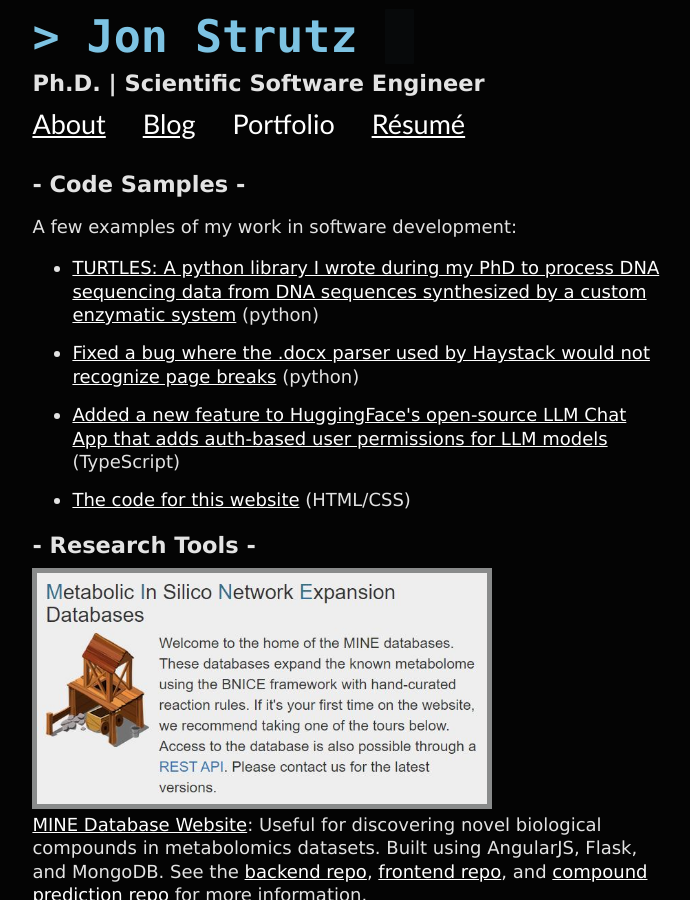
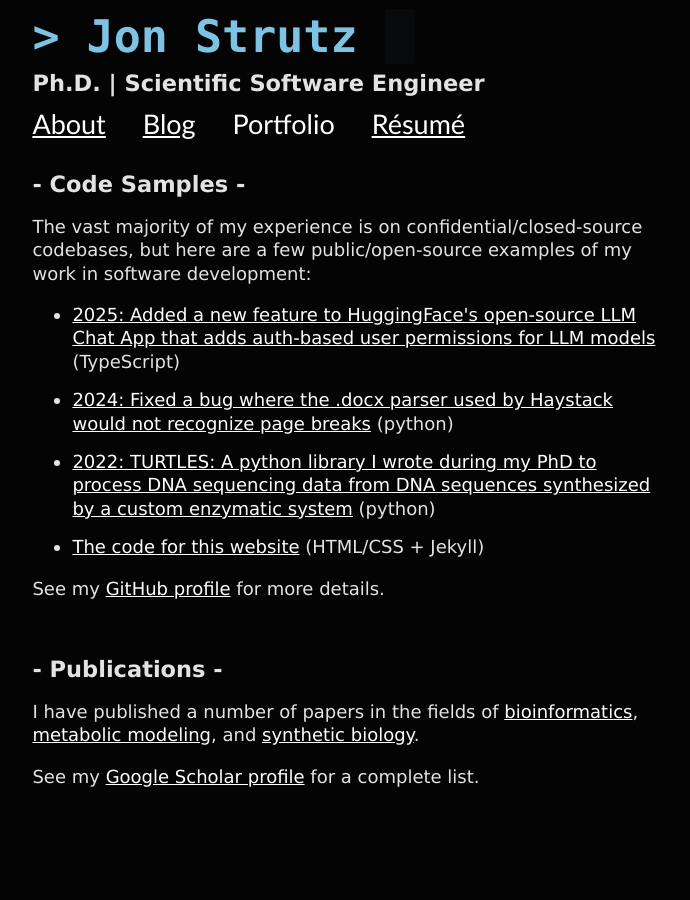
Before and after one commit to jonstrutz11/jonstrutz11.github.io, a Jekyll site: the page built from portfolio.html, in a window 1280 px wide and 900 px high. Shown: the whole window, without its empty margins (294-984 px from the left). Built offline with Jekyll 4.4.1, drawn with Linux system fonts in a browser that asks for light colours; some of the changed text lies outside the part shown.

Commit message:
Simplify portfolio

```diff
--- a/_data/links.yml
+++ b/_data/links.yml
@@ -17,6 +17,7 @@ papers:
 github:
   mineServer: https://github.com/tyo-nu/MINE-Server
   devSite: https://github.com/jonstrutz11/jonstrutz11.github.io
+  personal: https://github.com/jonstrutz11
 linkedin: https://www.linkedin.com/in/jonstrutz
 emails:
   personal: "mailto: jonstrutz11@gmail.com"
--- a/portfolio.html
+++ b/portfolio.html
@@ -15,23 +15,20 @@ title: Portfolio
     <!-- Code Samples -->
     <h1 class="subheading">- Code Samples -</h1>
     <p class="bodyText">
-      A few examples of my work in software development:
+      The vast majority of my experience is on confidential/closed-source codebases, but here are a few public/open-source examples of my work in software development:
     </p>
     <ul class="bodyText">
-      <li><a href="https://github.com/tyo-nu/turtles"><u>TURTLES: A python library I wrote during my PhD to process DNA sequencing data from DNA sequences synthesized by a custom enzymatic system</u></a> (python)</li>
-      <li><a href="https://github.com/deepset-ai/haystack/pull/8232"><u>Fixed a bug where the .docx parser used by Haystack would not recognize page breaks</u></a> (python)</li>
-      <li><a href="https://github.com/huggingface/chat-ui/pull/1631"><u>Added a new feature to HuggingFace's open-source LLM Chat App that adds auth-based user permissions for LLM models</u></a> (TypeScript)</li>
-      <li><a href="https://github.com/jonstrutz11/jonstrutz11.github.io"><u>The code for this website</u></a> (HTML/CSS)</li>
+      <li><a href="https://github.com/huggingface/chat-ui/pull/1631"><u>2025: Added a new feature to HuggingFace's open-source LLM Chat App that adds auth-based user permissions for LLM models</u></a> (TypeScript)</li>
+      <li><a href="https://github.com/deepset-ai/haystack/pull/8232"><u>2024: Fixed a bug where the .docx parser used by Haystack would not recognize page breaks</u></a> (python)</li>
+      <li><a href="https://github.com/tyo-nu/turtles"><u>2022: TURTLES: A python library I wrote during my PhD to process DNA sequencing data from DNA sequences synthesized by a custom enzymatic system</u></a> (python)</li>
+      <li><a href="https://github.com/jonstrutz11/jonstrutz11.github.io"><u>The code for this website</u></a> (HTML/CSS + Jekyll)</li>
     </ul>
 
-    <!-- Research Tools -->
-    <h1 class="subheading">- Research Tools -</h1>
+    <p class="bodyText">
+      See my <a href="{{ site.data.links.github.personal }}"><u>GitHub profile</u></a> for more details.
+    </p>
 
-    <img src="assets/images/tool-headers/mine-website.jpg" class="paperHeaderImage">
-    <p class="bodyText imageCaption">
-      <a href="https://minedatabase.ci.northwestern.edu/"><u>MINE Database Website</u></a>: Useful for discovering novel biological compounds in metabolomics datasets. Built using AngularJS, Flask, and MongoDB.
-      See the <a href="https://github.com/tyo-nu/MINE-Server"><u>backend repo</u></a>, <a href="https://github.com/tyo-nu/MINE-app"><u>frontend repo</u></a>, and <a href="https://github.com/tyo-nu/MINE-Database"><u>compound prediction repo</u></a> for more information.
-    </p>
+    <br>
 
     <!-- iOS Apps
     <h1 class="subheading">- iOS Apps -</h1>
@@ -40,36 +37,12 @@ title: Portfolio
       Coming soon!
     </p> -->
 
-    <!-- Selected Publications -->
-    <h1 class="subheading">- Selected Publications -</h1>
-
-    <img src="assets/images/paper-headers/mine-2.jpg" class="paperHeaderImage">
-    <p class="bodyText imageCaption">
-      <b>Strutz J</b>, Shebek K, Broadbelt L, Tyo K (2022)
-      <a href="assets/pdfs/mine-2.pdf"><u>MINE 2.0: enhanced biochemical coverage for peak identification in untargeted metabolomics</u></a>. <i>Bioinformatics</i>, 38(13):3484-3487.
-    </p>
-
-    <img src="assets/images/paper-headers/ipa-lanzatech.jpg" class="paperHeaderImage">
-    <p class="bodyText imageCaption">
-      Liew EF, Nogle R, Abdalla T, Rasor BJ, Canter C, Jensen RO, Wang L, <b>Strutz J</b>, ..., Köpke M (2022)
-      <a href="assets/pdfs/ipa-lanzatech.pdf"><u>Carbon-negative production of acetone and isopropanol by gas fermentation at industrial pilot scale</u></a>. <i>Nature Biotechnology</i>, 40:335-344.
-    </p>
-
-    <img src="assets/images/paper-headers/jacs-tdt-recording.jpg" class="paperHeaderImage">
-    <p class="bodyText imageCaption">
-      Bhan NJ, Callisto A, <b>Strutz J</b>, Glaser J, Kalhor R, Boyden E, Church G, Kording K, Tyo KEJ (2021)
-      <a href="assets/pdfs/turtles-bhan-callisto-strutz.pdf"><u>Recording Temporal Signals with Minutes Resolution Using Enzymatic DNA Synthesis</u></a>. <i>Journal of the American Chemical Society</i>, 143:16630-16640.
-    </p>
-
-    <img src="assets/images/paper-headers/opinion-biotech-review.jpg" class="paperHeaderImage">
-    <p class="bodyText imageCaption">
-      <b>Strutz J</b>, Martin J, Greene J, Broadbelt L, Tyo K (2019)
-      <a href="assets/pdfs/biotech-review-strutz.pdf"><u>Metabolic kinetic modeling provides insight into complex biological questions, but hurdles remain</u></a>. <i>Current Opinion in Biotechnology</i>, 59:24-30.
-    </p>
-
-    <br>
+    <!-- Publications -->
+    <h1 class="subheading">- Publications -</h1>
     <p class="bodyText">
-      See all my publications on my <a href="{{ site.data.links.papers.GoogleScholar }}"><u>Google Scholar profile</u></a>.
+      I have published a number of papers in the fields of <a href="{{ site.data.links.papers.MINE2 }}"><u>bioinformatics</u></a>, <a href="{{ site.data.links.papers.ipaLanzaTech }}"><u>metabolic modeling</u></a>, and <a href="{{ site.data.links.papers.TdT }}"><u>synthetic biology</u></a>.
+    <p class="bodyText">
+      See my <a href="{{ site.data.links.papers.GoogleScholar }}"><u>Google Scholar profile</u></a> for a complete list.
     </p>
   </div>
 
```
